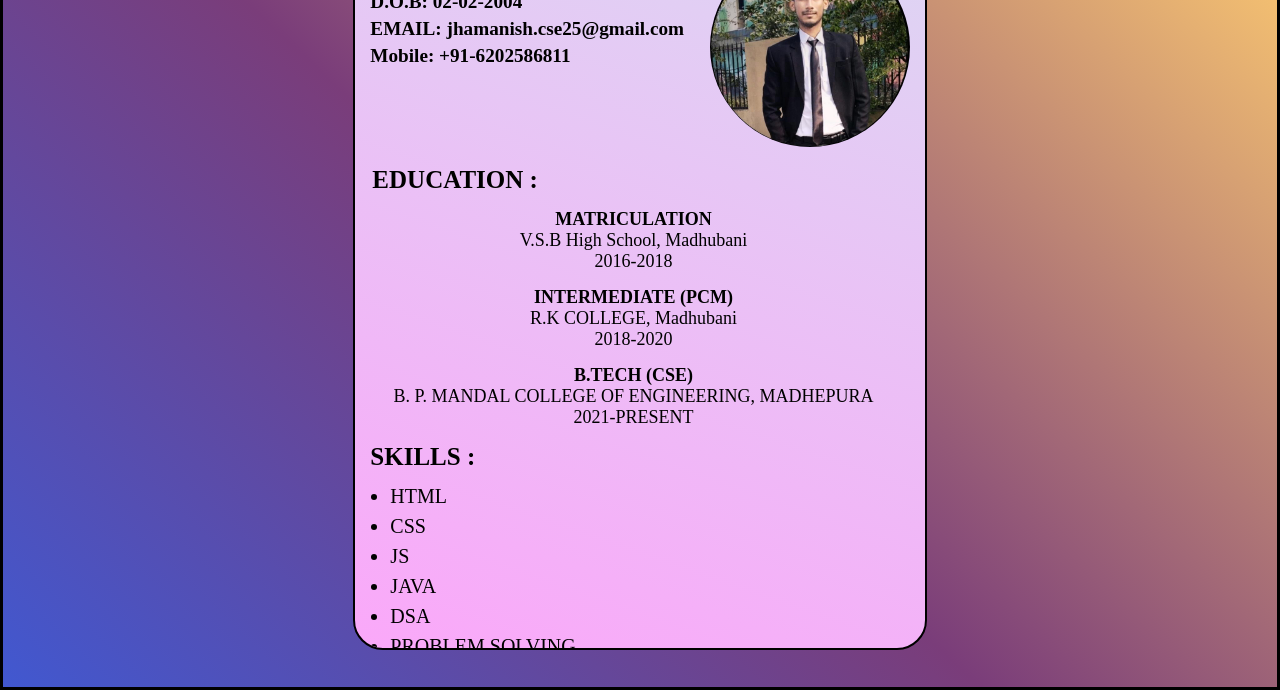
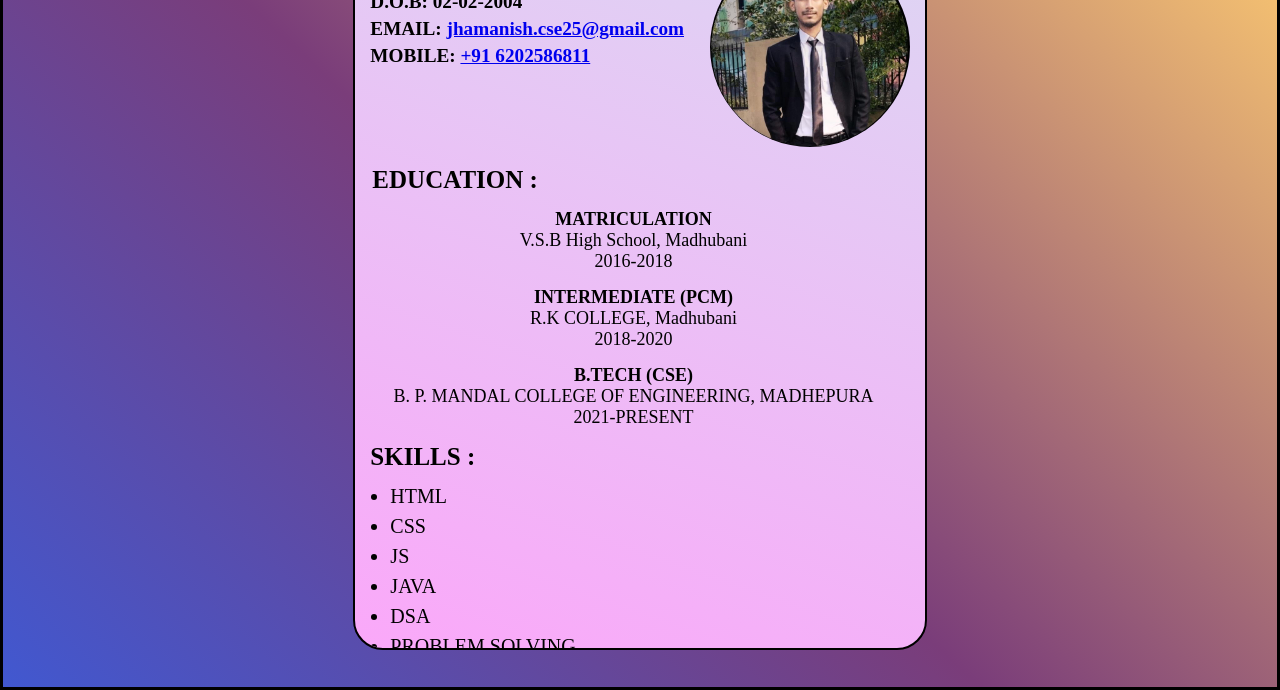
Before and after one commit to manishjhacse/resume, a plain HTML site: page index.html in a window 1280 px wide. Shown: the part 110-800 px from the top of the page. Drawn offline with nearby package versions, Linux system fonts and the light colour scheme.

Commit message:
added index.html

```diff
--- a/index.html
+++ b/index.html
@@ -3,6 +3,7 @@
   <head>
     <meta charset="UTF-8" />
     <meta name="viewport" content="width=device-width, initial-scale=1.0" />
+    <link href="https://cdn.jsdelivr.net/npm/boxicons@2.0.5/css/boxicons.min.css" rel="stylesheet" />
     <title>Resume</title>
     <link rel="stylesheet" href="style.css" />
   </head>
@@ -13,8 +14,8 @@
           <div class="personal-details">
             <h1 id="name">Manish Kumar Jha</h1>
             <p>D.O.B: 02-02-2004</p>
-            <p>EMAIL: jhamanish.cse25@gmail.com</p>
-            <p>Mobile: +91-6202586811</p>
+            <p>EMAIL: <a href="mailto:jhamanish.cse25@gmail.com"  target="_blank"class="contact">jhamanish.cse25@gmail.com</a></p>
+            <p>MOBILE: <a href="tel:+91 6202586811"  target="_blank"class="contact">+91 6202586811</a></p>
           </div>
           <div>
             <img src="Manish.jpg" alt="Manish's Image" class="image" />
```
